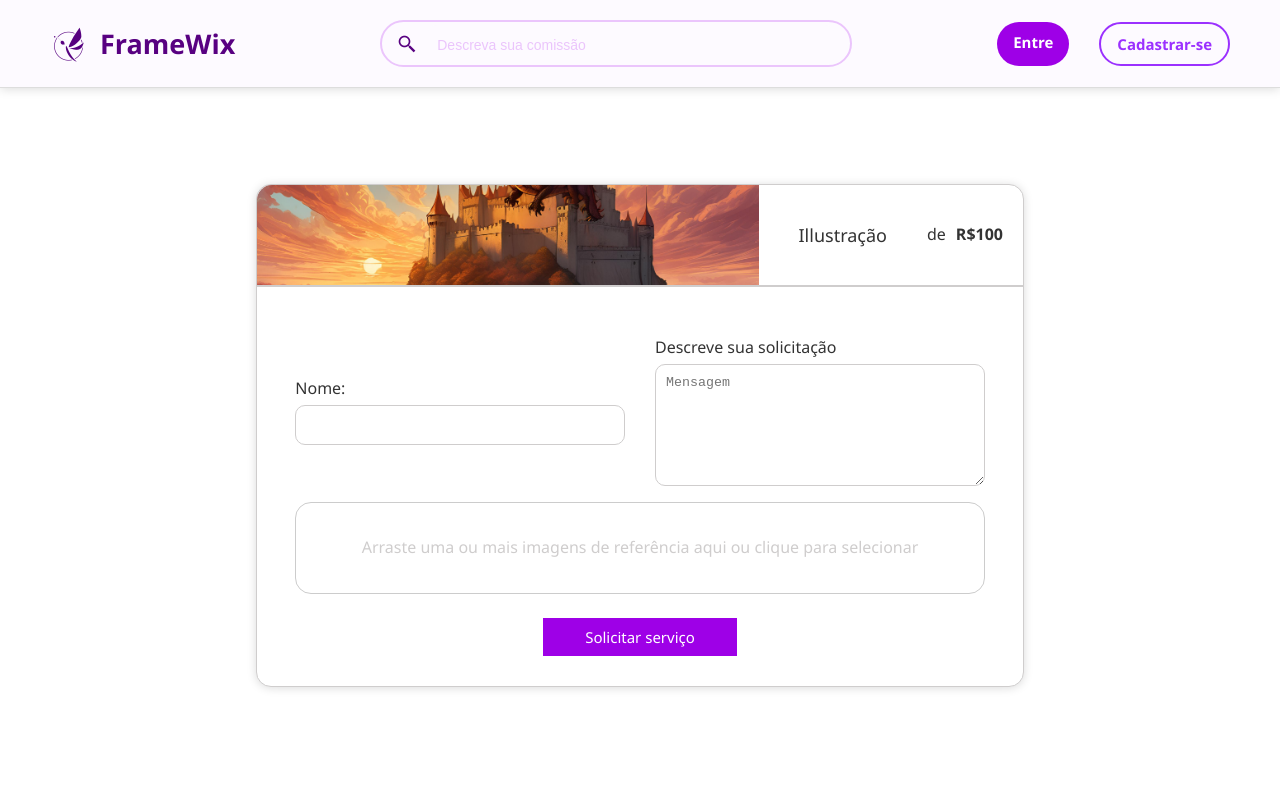
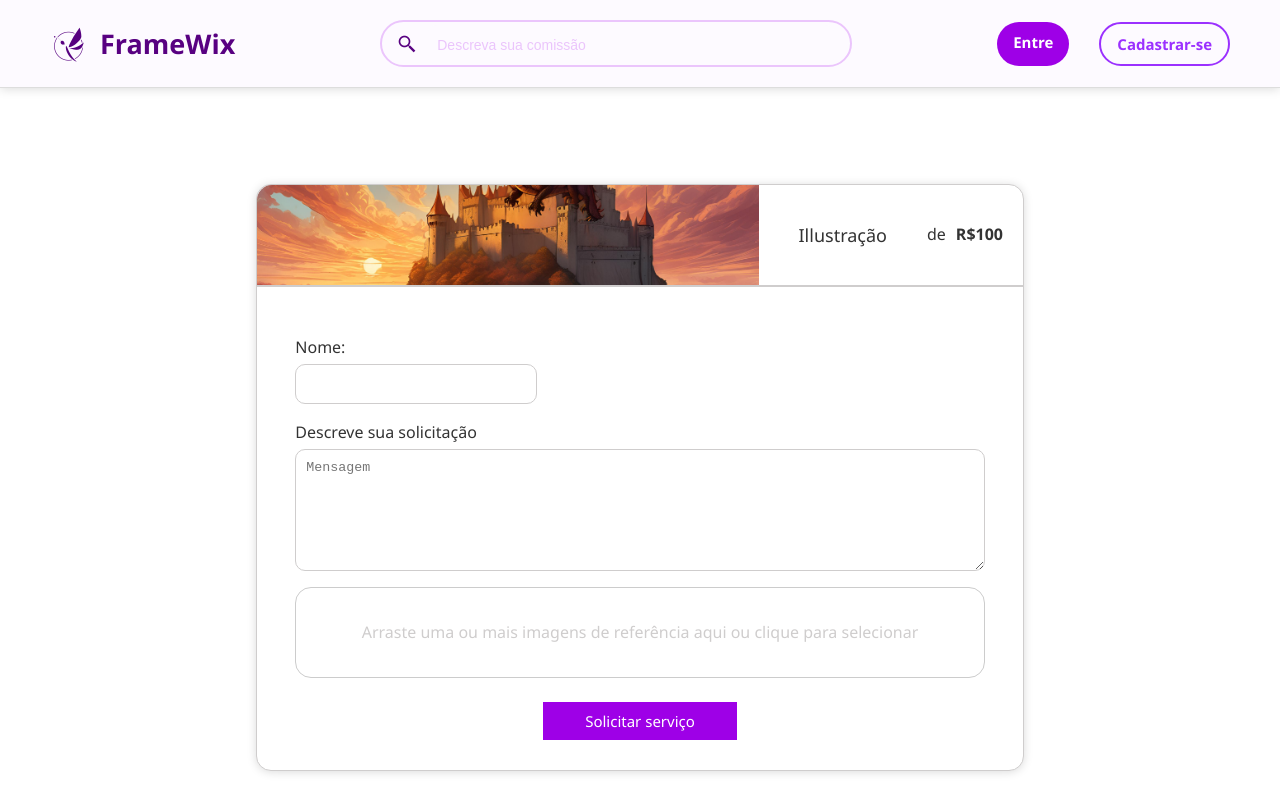
Before and after one commit to LucasSerrato/E-commerceVendaDeArtes, a React (Create React App) app in the folder frontend/: page /comissao in a window 1280 px wide. Shown: the top 800 px of the page. Built offline with nearby package versions, Linux system fonts and the light colour scheme.

Commit message:
Update Comissao.module.css

```diff
--- a/frontend/src/components/Comissao/Comissao.module.css
+++ b/frontend/src/components/Comissao/Comissao.module.css
@@ -59,10 +59,8 @@
     display: flex;
     align-items: center;
     justify-content: center;
-    flex-direction: row;
-    gap: 30px;
+    flex-direction: column;
     width: 90%;
-
     label {
         margin-top: 1rem;
     }
@@ -73,7 +71,7 @@
         padding: 10px 10px;
         border-radius: 10px;
         height: 40px;
-        width: 100%;
+        width: 35%;
     }
 
     textarea {
```
